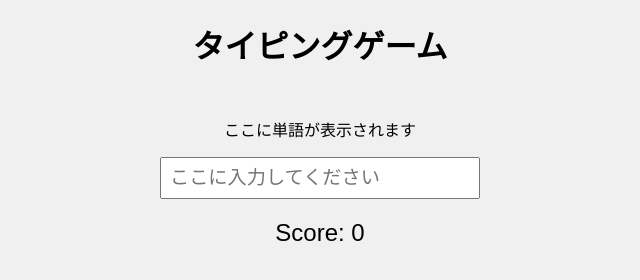
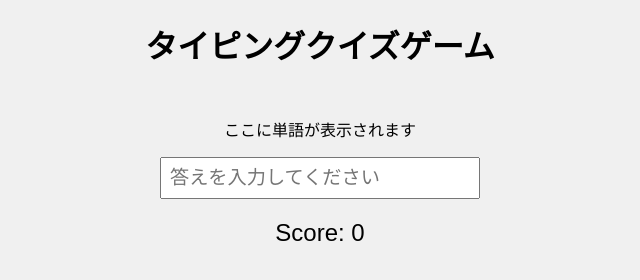
Before and after one commit to kogkoba/typlist, a plain HTML site: page index.html in a window 1280 px wide. Shown: the whole page, without its empty margins (320-960 px from the left). Drawn offline with Linux system fonts and the light colour scheme; no server answers.

Commit message:
Update index.html

```diff
--- a/index.html
+++ b/index.html
@@ -2,18 +2,21 @@
 <html lang="ja">
   <head>
     <meta charset="UTF-8">
-    <title>タイピングゲーム</title>
+    <title>タイピングクイズゲーム</title>
     <link rel="stylesheet" href="style.css">
   </head>
   <body>
-    <h1>タイピングゲーム</h1>
+    <h1>タイピングクイズゲーム</h1>
     <div id="game-container">
+      <!-- クイズの問題文を表示する要素 -->
       <p id="question-display">ここに単語が表示されます</p>
-      <input type="text" id="user-input" placeholder="ここに入力してください">
+
+      <!-- ユーザが回答を入力する要素 -->
+      <input type="text" id="user-input" placeholder="答えを入力してください" />
+
+      <!-- スコアを表示する要素 -->
       <p id="score">Score: 0</p>
     </div>
-
-    <!-- main.jsを読み込む -->
     <script src="main.js"></script>
   </body>
 </html>
```
